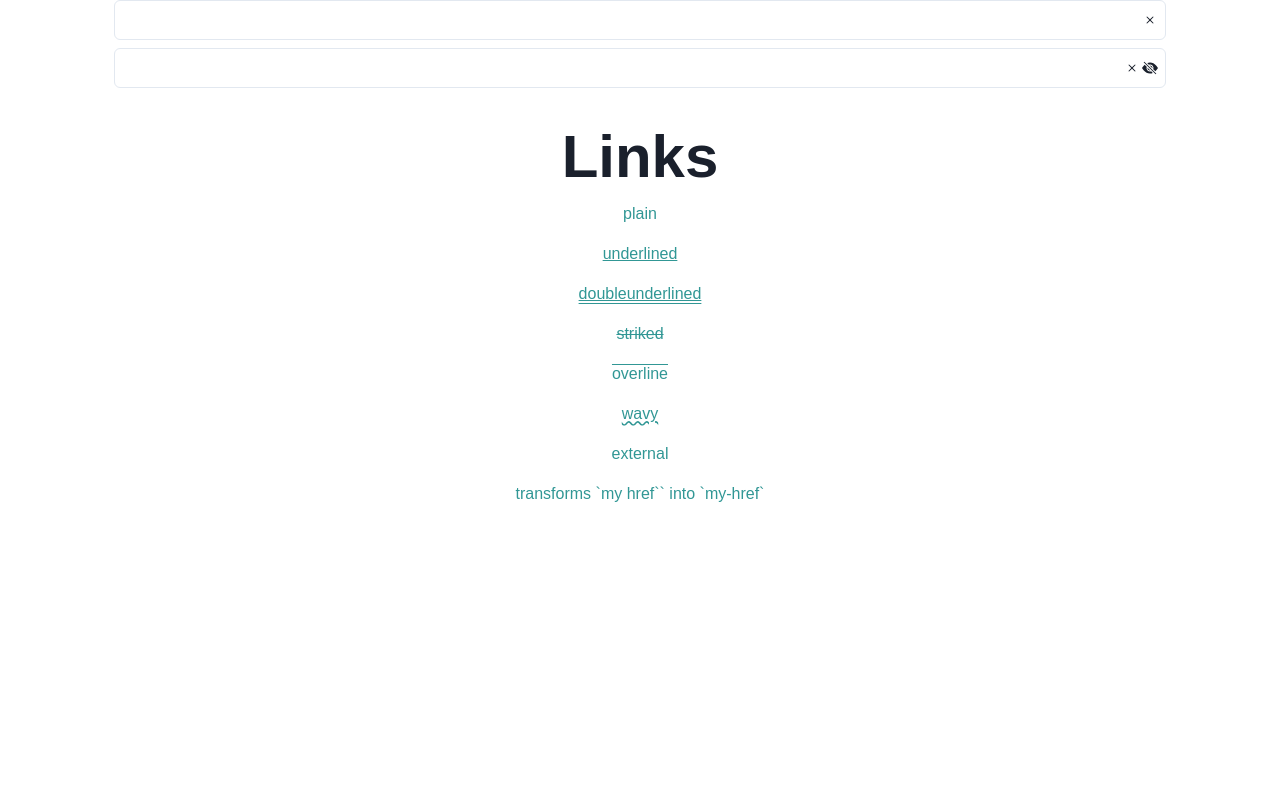
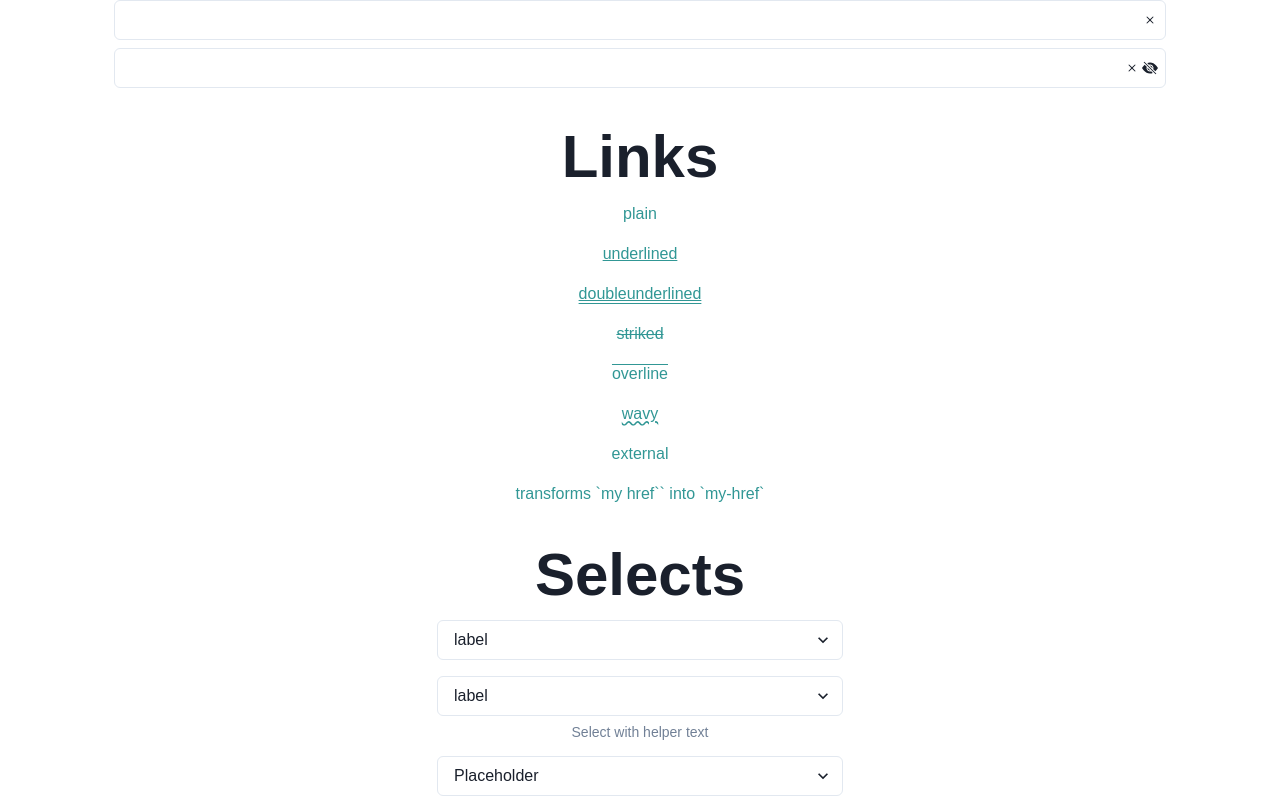
Before and after one commit to old-skull/ts-react-lib-starter-kit, a React app: page / in a window 1280 px wide. Shown: the part 356-1168 px from the top of the page. Before the commit the page ends 878 px from the top, so only its background shows below. Built offline with nearby package versions, Linux system fonts and the light colour scheme.

Commit message:
feat: select component

```diff
--- a/src/app.tsx
+++ b/src/app.tsx
@@ -7,6 +7,7 @@ import {
   Input,
   Layout,
   Link,
+  Select,
   Title,
 } from '@components';
 
@@ -65,6 +66,35 @@ export const App = () => {
           <Link href="/link to the">transforms `my href`` into `my-href`</Link>
         </Flex>
       </Box>
+
+      <Box as="article">
+        <Title>Selects</Title>
+        <Flex flexWrap="wrap" gridGap="4">
+          <Select
+            items={[
+              { label: 'label', value: 'value' },
+              { label: 'label_2', value: 'value_2' },
+              { label: 3, value: 'value_3' },
+            ]}
+          />
+          <Select
+            helperText="Select with helper text"
+            items={[
+              { label: 'label', value: 'value' },
+              { label: 'label_2', value: 'value_2' },
+              { label: 3, value: 'value_3' },
+            ]}
+          />
+          <Select
+            placeholder="Placeholder"
+            items={[
+              { label: 'label', value: 'value' },
+              { label: 'label_2', value: 'value_2' },
+              { label: 3, value: 'value_3' },
+            ]}
+          />
+        </Flex>
+      </Box>
     </Layout>
   );
 };
--- a/src/components/index.ts
+++ b/src/components/index.ts
@@ -2,4 +2,5 @@ export * from './button';
 export * from './input';
 export * from './layout';
 export * from './link';
+export * from './select';
 export * from './title';
--- /dev/null
+++ b/src/components/select/index.tsx
@@ -0,0 +1,36 @@
+import {
+  FormControl,
+  FormHelperText,
+  FormLabel,
+  Select as ChakraSelect,
+  SelectProps as ChakraSelectProps,
+} from '@chakra-ui/react';
+import { FC } from 'react';
+
+export interface ISelectOption {
+  label: string | number;
+  value: string | number;
+}
+
+export interface ISelectProps extends ChakraSelectProps {
+  label?: string;
+  items: ISelectOption[];
+  helperText?: string;
+  ctrlId?: string;
+}
+
+export const Select: FC<ISelectProps> = ({ label, ctrlId, helperText, items, ...rest }) => {
+  return (
+    <FormControl id={ctrlId}>
+      {label && <FormLabel>{label}</FormLabel>}
+      <ChakraSelect {...rest}>
+        {items.map(({ label, value }: ISelectOption) => (
+          <option key={`${value}_${label}`} value={value}>
+            {label}
+          </option>
+        ))}
+      </ChakraSelect>
+      {helperText && <FormHelperText>{helperText}</FormHelperText>}
+    </FormControl>
+  );
+};
```
Also changed, not shown: 2 other files (tests, documents, lock files or other folders).
